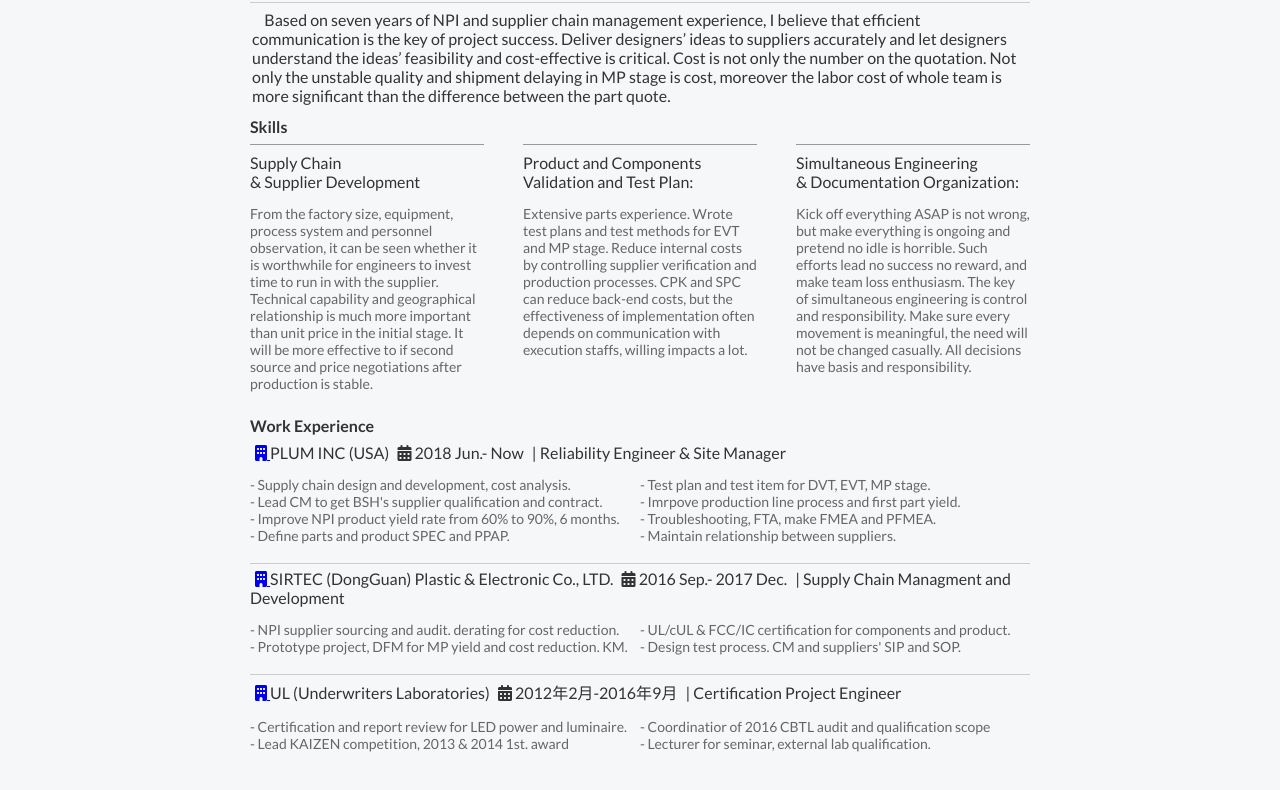
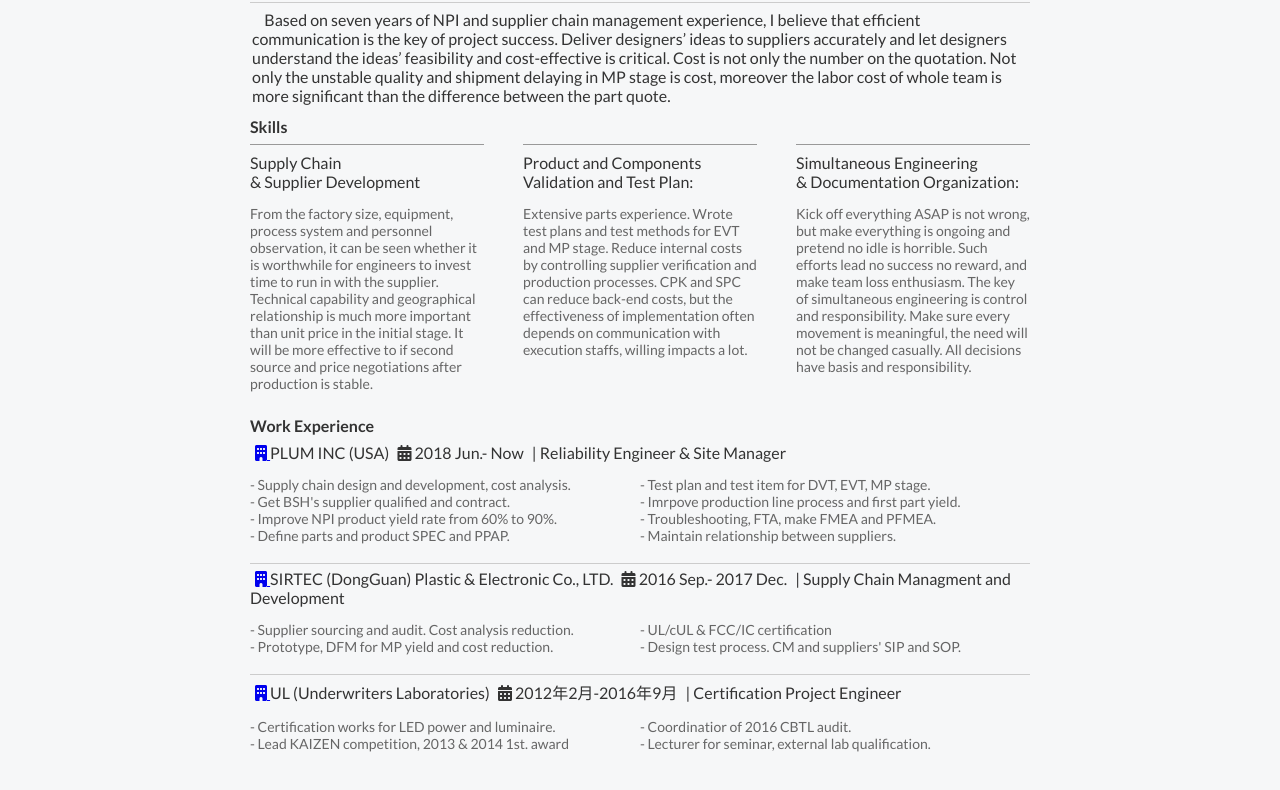
Before and after one commit to playcsgo/CV, a plain HTML site: page CV2022_EN.htm in a window 1280 px wide. Shown: the part 220-1010 px from the top of the page. Drawn offline with Linux system fonts and the light colour scheme.

```diff
--- a/CV2022_EN.htm
+++ b/CV2022_EN.htm
@@ -90,8 +90,8 @@
         <div class="exp-item">
           <p class="exp-list">
             - Supply chain design and development, cost analysis.<br>
-            - Lead CM to get BSH's supplier qualification and contract.<br>
-            - Improve NPI product yield rate from 60% to 90%, 6 months.<br>
+            - Get BSH's supplier qualified and contract.<br>
+            - Improve NPI product yield rate from 60% to 90%.<br>
             -	Define parts and product SPEC and PPAP.
           </p>
           <p class="exp-list">
@@ -115,12 +115,12 @@
         <div class="exp-item">
           <p class="exp-list">
 
-            - NPI supplier sourcing and audit. derating for cost reduction.<br>
-            - Prototype project, DFM for MP yield and cost reduction. KM.
+            - Supplier sourcing and audit. Cost analysis reduction.<br>
+            - Prototype, DFM for MP yield and cost reduction.
 
           </p>
           <p class="exp-list">
-            - UL/cUL & FCC/IC certification for components and product.<br>
+            - UL/cUL & FCC/IC certification<br>
             - Design test process. CM and suppliers' SIP and SOP.
           </p>
         </div>
@@ -137,12 +137,12 @@
         <span> | Certification Project Engineer</span>
         <div class="exp-item">
           <p class="exp-list">
-            - Certification and report review for LED power and luminaire.<br>
+            - Certification works for LED power and luminaire.<br>
             - Lead KAIZEN competition, 2013 & 2014 1st. award<br>
 
           </p>
           <p class="exp-list">
-            - Coordinatior of 2016 CBTL audit and qualification scope<br>
+            - Coordinatior of 2016 CBTL audit.<br>
             - Lecturer for seminar, external lab qualification.<br>
           </p>
         </div>
```
